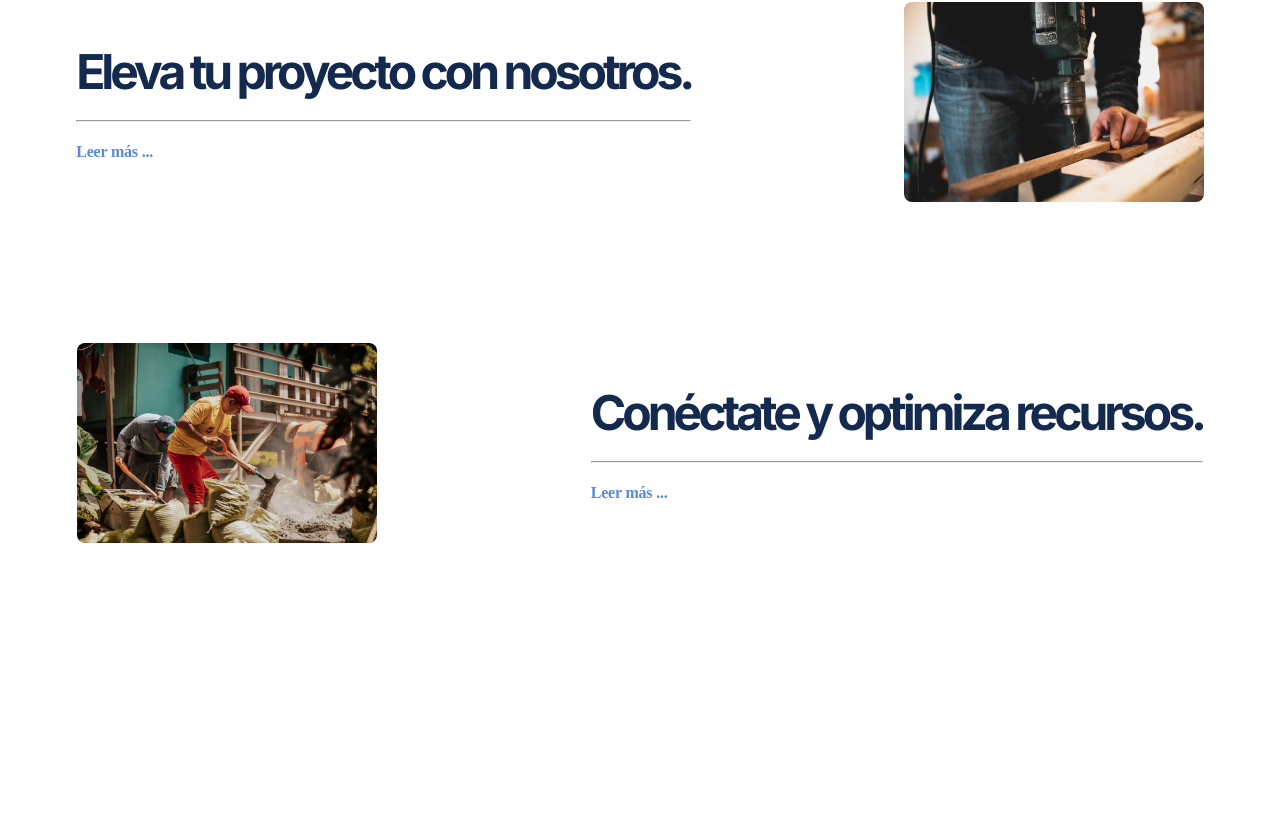
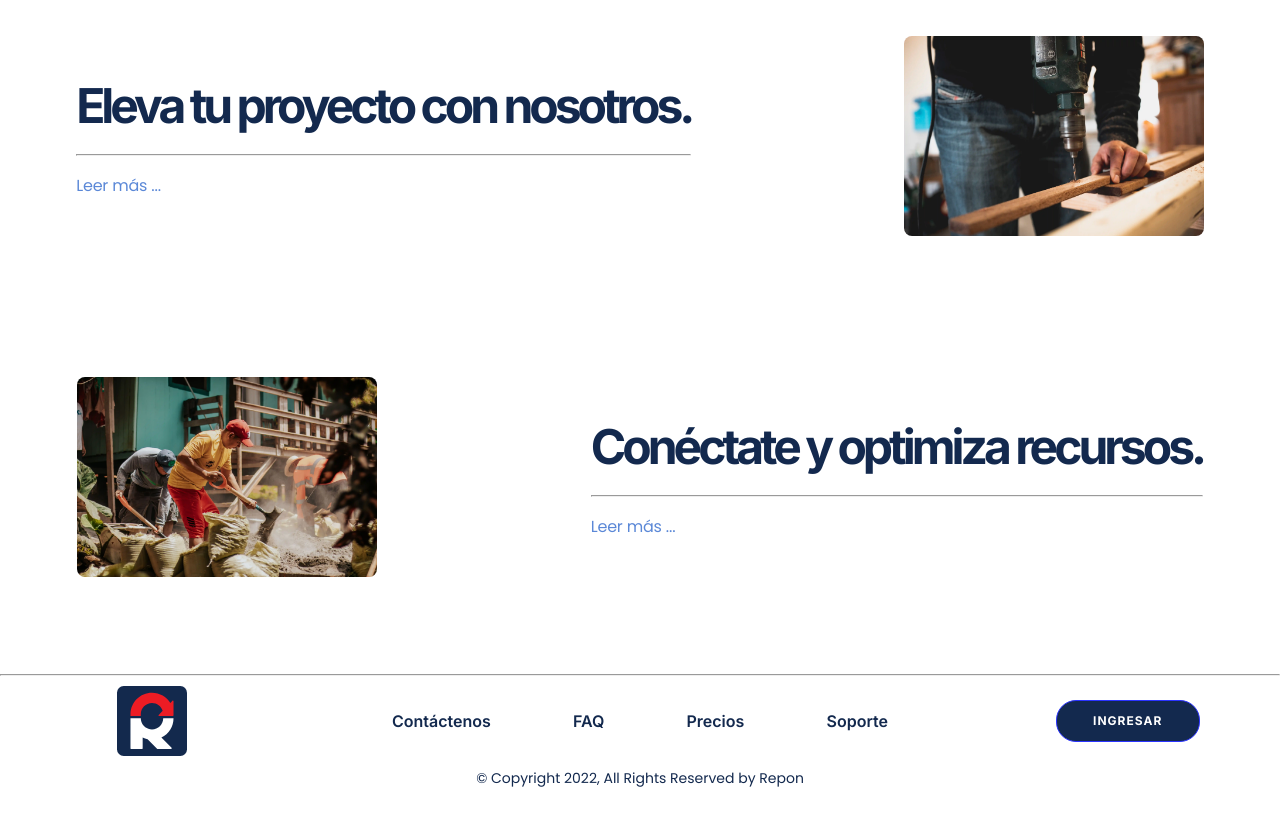
Before and after one commit to ReponStock/frontend, a Next.js app: page / in a window 1280 px wide. Shown: the part 1635-2454 px from the top of the page. Before the commit the page ends 2299 px from the top, so only its background shows below. Built offline with nearby package versions, Linux system fonts and the light colour scheme.

Commit message:
Landing Page Improved

```diff
--- a/src/app/globals.css
+++ b/src/app/globals.css
@@ -34,7 +34,6 @@
 html,
 body {
   max-width: 100vw;
-  overflow-x: hidden;
 }
 
 html {
--- a/src/app/page.module.css
+++ b/src/app/page.module.css
@@ -23,5 +23,6 @@
   font-weight: 400;
   line-height: 34px;
 
-  margin: 34px 0px;
+  margin: 34px auto;
+  max-width: 1024px;
 }
--- a/src/app/page.tsx
+++ b/src/app/page.tsx
@@ -2,6 +2,7 @@ import Header from "@/components/header/Header";
 import Hero from "@/components/hero/Hero";
 import styles from "./page.module.css";
 import Card from "@/components/card/Card";
+import Footer from "@/components/footer/Footer";
 
 export default function Home() {
   return (
@@ -38,6 +39,7 @@ export default function Home() {
         buttonDescription='Leer más ...'
         imagePosition='left'
       />
+      <Footer />
     </div>
   );
 }
--- a/src/components/card/Card.tsx
+++ b/src/components/card/Card.tsx
@@ -2,6 +2,8 @@ import React, { FC } from "react";
 import styles from "./Card.module.css";
 import Link from "next/link";
 import Image from "next/image";
+import { Poppins } from "next/font/google";
+const poppins = Poppins({ subsets: ["latin"], weight: "400" });
 
 const Card: FC<CardProps> = ({ imgSrc, cardTitle, buttonDescription, imagePosition = "left" }) => {
   return (
@@ -13,7 +15,7 @@ const Card: FC<CardProps> = ({ imgSrc, cardTitle, buttonDescription, imagePositi
         <div className={styles.cardText}>
           <h2 className={styles.cardTitle}>{cardTitle}</h2>
           <hr />
-          <Link className={styles.cardButton} href='/contacto'>
+          <Link className={styles.cardButton + " " + poppins.className} href='/contacto'>
             {buttonDescription}
           </Link>
         </div>
--- /dev/null
+++ b/src/components/footer/Footer.module.css
@@ -0,0 +1,155 @@
+.footer {
+  display: block;
+  height: 96px;
+  display: flex;
+  flex-direction: column;
+  justify-content: center;
+}
+
+.footerContent {
+  width: 100%;
+  display: flex;
+  flex-direction: row;
+  justify-content: space-around;
+  align-items: center;
+  margin: 10px auto;
+  max-width: 1280px;
+}
+
+.footerCopyright {
+  color: var(--Blue, #13294e);
+  text-align: center;
+
+  font-size: 14px;
+  font-style: normal;
+  font-weight: 400;
+  line-height: 22px;
+  padding-bottom: 30px;
+}
+
+.navBar {
+  display: flex;
+  width: 512px;
+  flex-direction: row;
+  justify-content: space-between;
+  align-items: center;
+  padding: 8px 8px;
+  color: rgb(0, 174, 255);
+  font-weight: bolder;
+}
+
+.navBar a {
+  color: var(--Blue, #13294e);
+  text-decoration: none;
+
+  font-family: Inter;
+  font-size: 16px;
+  font-style: normal;
+  font-weight: 600;
+  line-height: 24px;
+}
+
+.footerLogin {
+  text-decoration: none;
+
+  display: flex;
+  width: 144px;
+  padding: 12px 46.67px 13px 46px;
+  justify-content: center;
+  align-items: flex-start;
+
+  border-radius: 20px;
+  border: 1px solid #2b33ff;
+  background: var(--Blue, #13294e);
+
+  color: #fff;
+  text-align: center;
+  font-family: Inter;
+  font-size: 12px;
+  font-style: normal;
+  font-weight: 700;
+  line-height: normal;
+  letter-spacing: 1px;
+  text-transform: uppercase;
+}
+
+.footerLogo {
+  width: 144px;
+}
+
+.logoCard {
+  width: 200px;
+  display: flex;
+  max-width: fit-content;
+  flex-direction: column;
+  justify-content: center;
+  align-items: center;
+  padding: 8px;
+  margin: 0px 8px;
+}
+
+.logoCard img {
+  background-color: transparent;
+  height: 36px;
+  width: auto;
+}
+
+.logoCard .paragrahp {
+  margin-top: 8px;
+  background-color: rgb(255, 255, 255);
+  padding: 4px;
+  border-radius: 10px;
+  text-align: center;
+  line-height: 95%;
+  border: rgb(110, 110, 110) 1px solid;
+  box-shadow: 0px 1px 10px rgba(255, 255, 255, 0.2);
+}
+
+.logoCard .title {
+  margin-bottom: 0.5rem;
+  color: rgb(62, 105, 220);
+  font-weight: 600;
+  font-size: 0.75em;
+}
+
+.logoCard .description {
+  margin-bottom: 0.5rem;
+  color: rgb(118, 118, 118);
+  font-weight: 600;
+  font-size: 0.7em;
+}
+
+/* media query*/
+@media (max-width: 768px) {
+  .footer {
+    height: 120px;
+  }
+  .logoCard {
+    height: 60px;
+    min-width: 100px;
+    max-width: 120px;
+  }
+  .logoCard .paragrahp {
+    display: none;
+  }
+
+  .logoCard img {
+    background-color: transparent;
+    width: 100%;
+    height: auto;
+  }
+
+  .navBar {
+    display: flex;
+    flex-direction: row;
+    flex-wrap: wrap;
+    font-weight: 600;
+    font-size: 0.8em;
+    margin-right: 8px;
+  }
+
+  .navBar a {
+    margin: 0.2em 0.5em;
+    height: auto;
+  }
+}
--- /dev/null
+++ b/src/components/footer/Footer.tsx
@@ -0,0 +1,33 @@
+import React from "react";
+import styles from "./Footer.module.css";
+import Image from "next/image";
+import Link from "next/link";
+import { Poppins } from "next/font/google";
+const poppins = Poppins({ subsets: ["latin"], weight: "400" });
+
+const Footer: React.FC = () => {
+  return (
+    <div className={styles.footer}>
+      <hr />
+      <div className={styles.footerContent}>
+        <Link className={styles.footerLogo} href='/'>
+          <Image src='/repon/repon.svg' alt='Repon Logo' width={144} height={70} />
+        </Link>
+        <nav className={styles.navBar}>
+          <Link href='/contacto'>Contáctenos</Link>
+          <Link href='/preguntas-frecuentes'>FAQ</Link>
+          <Link href='/precios'>Precios</Link>
+          <Link href='/soporte'>Soporte</Link>
+        </nav>
+        <Link className={styles.footerLogin} href='/login'>
+          INGRESAR
+        </Link>
+      </div>
+      <div className={styles.footerCopyright + " " + poppins.className}>
+        © Copyright 2022, All Rights Reserved by Repon
+      </div>
+    </div>
+  );
+};
+
+export default Footer;
```
